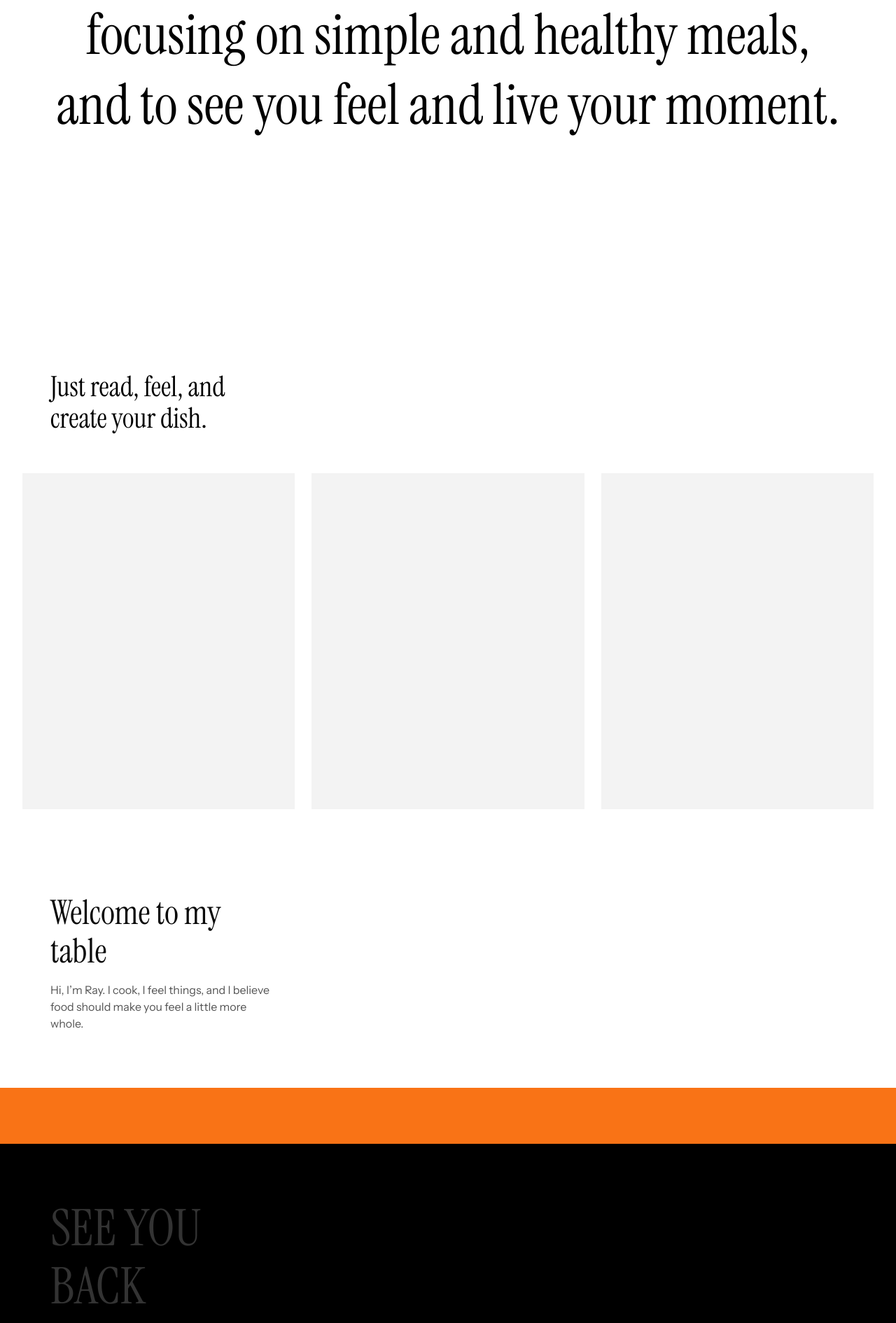
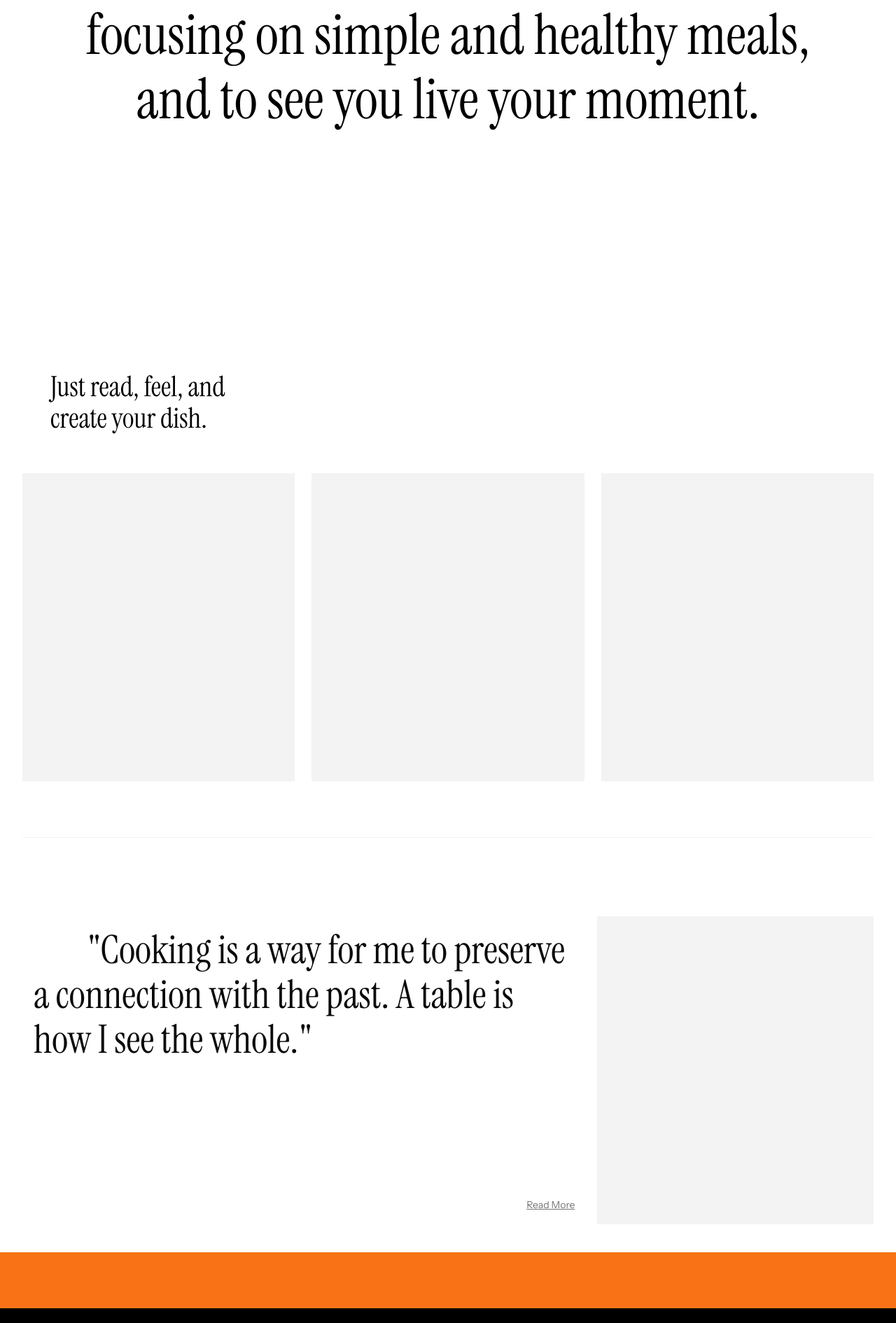
Before and after one commit to konst77/rays-table, a Next.js app: page / in a window 1280 px wide. Shown: the part 888-2778 px from the top of the page at 70% size. Built offline with nearby package versions, Linux system fonts and the light colour scheme.

Commit message:
changed the format of the about section, included copy and read more button, and a section for a photo.

```diff
--- a/app/page.tsx
+++ b/app/page.tsx
@@ -2,6 +2,8 @@ import Grids from "./components/grids";
 import OptimizedImage from "./components/OptimizedImage";
 import main from "@/public/img/main.svg"
 import dummy from "@/public/img/dummy-photo.jpg"
+import Link from "next/link";
+import { Button } from "@/components/ui/button";
 
 export default function Home() {
   return (
@@ -36,7 +38,7 @@ export default function Home() {
       {/* Value Proposition */}
       <Grids className='bg-[#fff] text-[#000] md:h-[640px] md:p-10'>
         <div className="flex flex-col gap-10 p-4 md:p-10 md:col-span-full self-center
-        text-[40px] md:text-[56px] lg:text-[80px] leading-[1.25]
+        text-[40px] md:text-[56px] lg:text-[80px] leading-[1.15]
         ">
           <div className="flex flex-col self-center text-center">
             <h2 className="">
@@ -44,7 +46,7 @@ export default function Home() {
               <br />
               focusing on simple and healthy meals,
               <br />
-              and to see you feel and live your moment.
+              and to see you live your moment.
             </h2>
           </div>
         </div>
@@ -61,22 +63,34 @@ export default function Home() {
           </h4>
         </div>
         <div className="md:col-span-3 flex flex-row gap-6">
-          <div className="h-[480px] w-full bg-[#f3f3f3]" />
-          <div className="h-[480px] w-full bg-[#f3f3f3]" />
-          <div className="h-[480px] w-full bg-[#f3f3f3]" />
+          <div className="h-[440px] w-full bg-[#f3f3f3]" />
+          <div className="h-[440px] w-full bg-[#f3f3f3]" />
+          <div className="h-[440px] w-full bg-[#f3f3f3]" />
         </div>
+      </Grids>
+
+      <Grids className="">
+        <div className="w-full p-4 border-t border-[#f1f1f5] md:col-span-full md:px-10" />
       </Grids>
 
       {/* About Ray */}
       <Grids className="">
-        <div className="p-4 flex flex-col gap-4 md:p-10">
-          <h2 className="text-[40px] md:text-[48px] leading-[1.15]">
-            Welcome to my table
+        <div className="p-4 flex flex-col md:col-span-2 md:justify-between">
+          <h2 className="text-[40px] md:text-[48px] lg:text-[56px] leading-[1.15]">
+            &nbsp;&nbsp;&nbsp;&nbsp;&nbsp;&nbsp;&nbsp;&nbsp;"Cooking is a way for me to preserve a connection with the past. A table is how I see the whole."
           </h2>
-          <p className="text-[#555]">
-            Hi, I’m Ray. I cook, I feel things, and I believe food should make you feel a little more whole.
-          </p>
+          <div className="self-end">
+              <Link
+              href="/about"
+              className="underline text-[#767676] text-[14px]"
+              >
+                <span>
+                  Read More
+                </span>
+              </Link>
+          </div>
         </div>
+        <div className="h-[440px] bg-[#f3f3f3]" />
       </Grids>
 
       {/* Newsletter? */}
```
